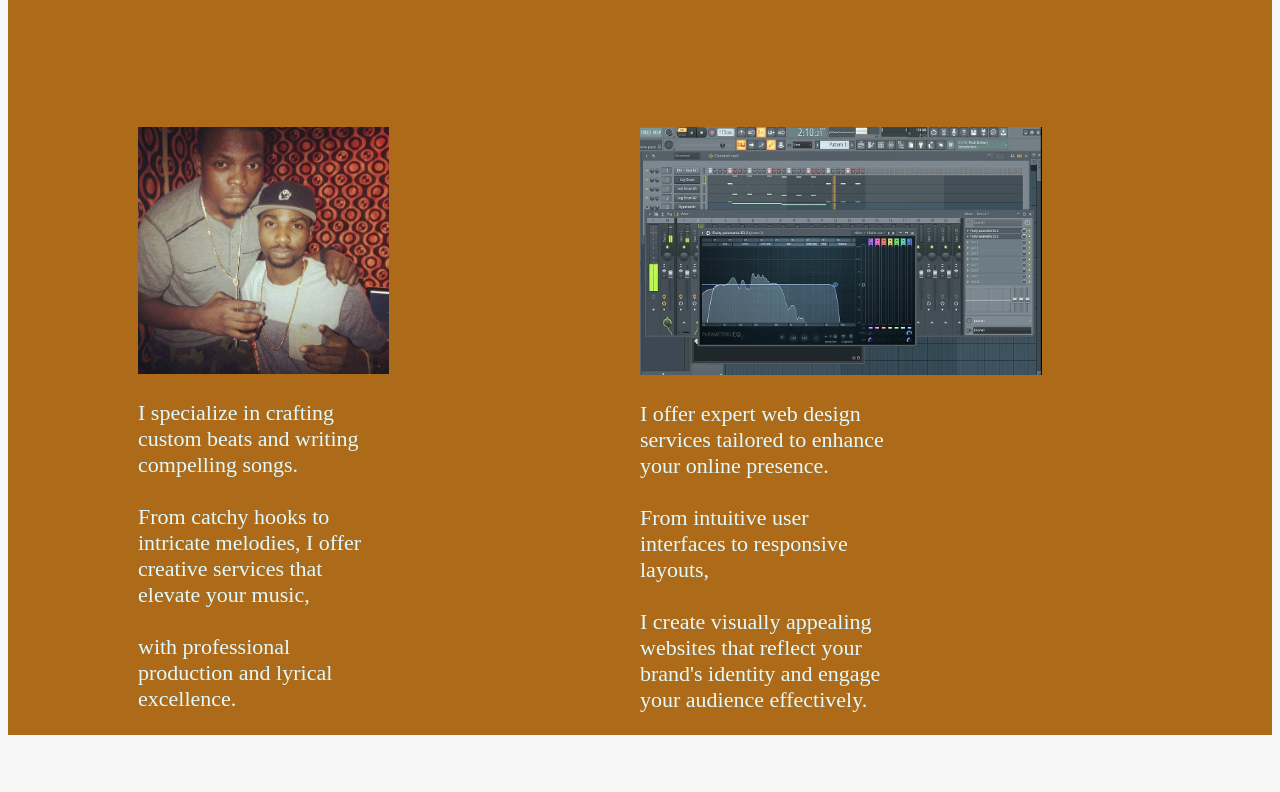
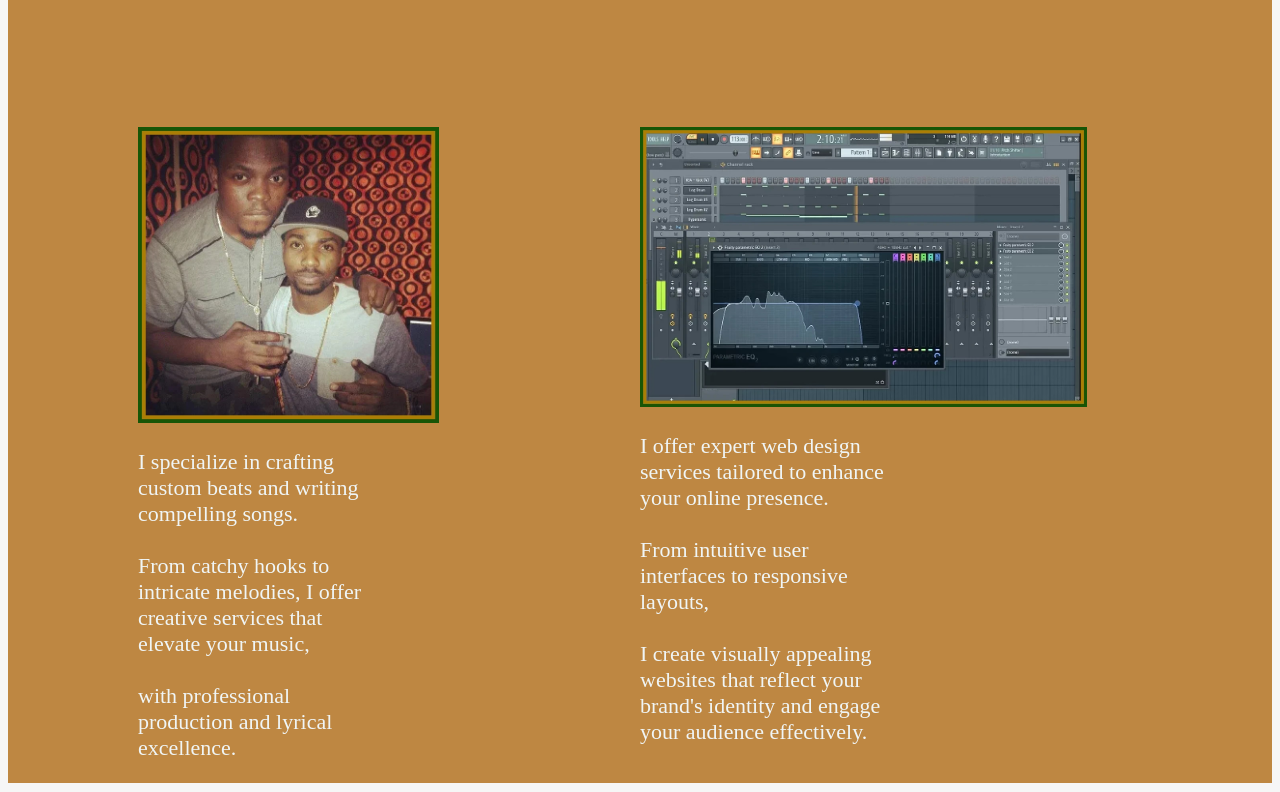
Before and after one commit to Pradido/https-pradido.github.io-myportfolio, a plain HTML site: page index.html in a window 1280 px wide. Shown: the part 1888-2680 px from the top of the page. Drawn offline with nearby package versions, Linux system fonts and the light colour scheme.

Commit message:
Add changes made in the sservices section

```diff
--- a/index.html
+++ b/index.html
@@ -73,13 +73,13 @@
             <div class="ass2">
 
                 <div class="baddo">
-                    <img src="baddo and prada.png" alt="man" width="50%">
+                    <img src="baddo and prada.jpg" alt="man" width="60%">
                 <p class="hello2">I specialize in crafting custom beats and writing compelling songs. <br><br>From catchy hooks to intricate melodies, I offer creative services that elevate your music,<br><br> with professional production and lyrical excellence.</p>
                 </div>
 
             <div class="baddo">
 
-                <img src="mixer.png" alt="man" width="80%">
+                <img src="mixer.jpg" alt="man" width="89%">
 
                 <p class="hello2">I offer expert web design services tailored to enhance your online presence. <br><br>From intuitive user interfaces to responsive layouts, <br><br>I create visually appealing websites that reflect your brand's identity and engage your audience effectively.</p></div>
         </div>
--- a/style.css
+++ b/style.css
@@ -133,7 +133,7 @@ span{
 }
 
 .services{
-    background-color: rgb(173, 107, 26);
+    background-color:rgb(190, 135, 66);
     width: 100%;
 }
 
@@ -158,7 +158,7 @@ span{
 
 .hello2{
     font-size: 22px;
-    color: rgb(223, 250, 255);
+    color: rgb(240, 245, 245);
     width: 50%;
 }
 
```
Also changed, not shown: baddo and prada.jpg (added), baddo and prada.png (deleted), mixer.jpg (added), mixer.png (deleted).
